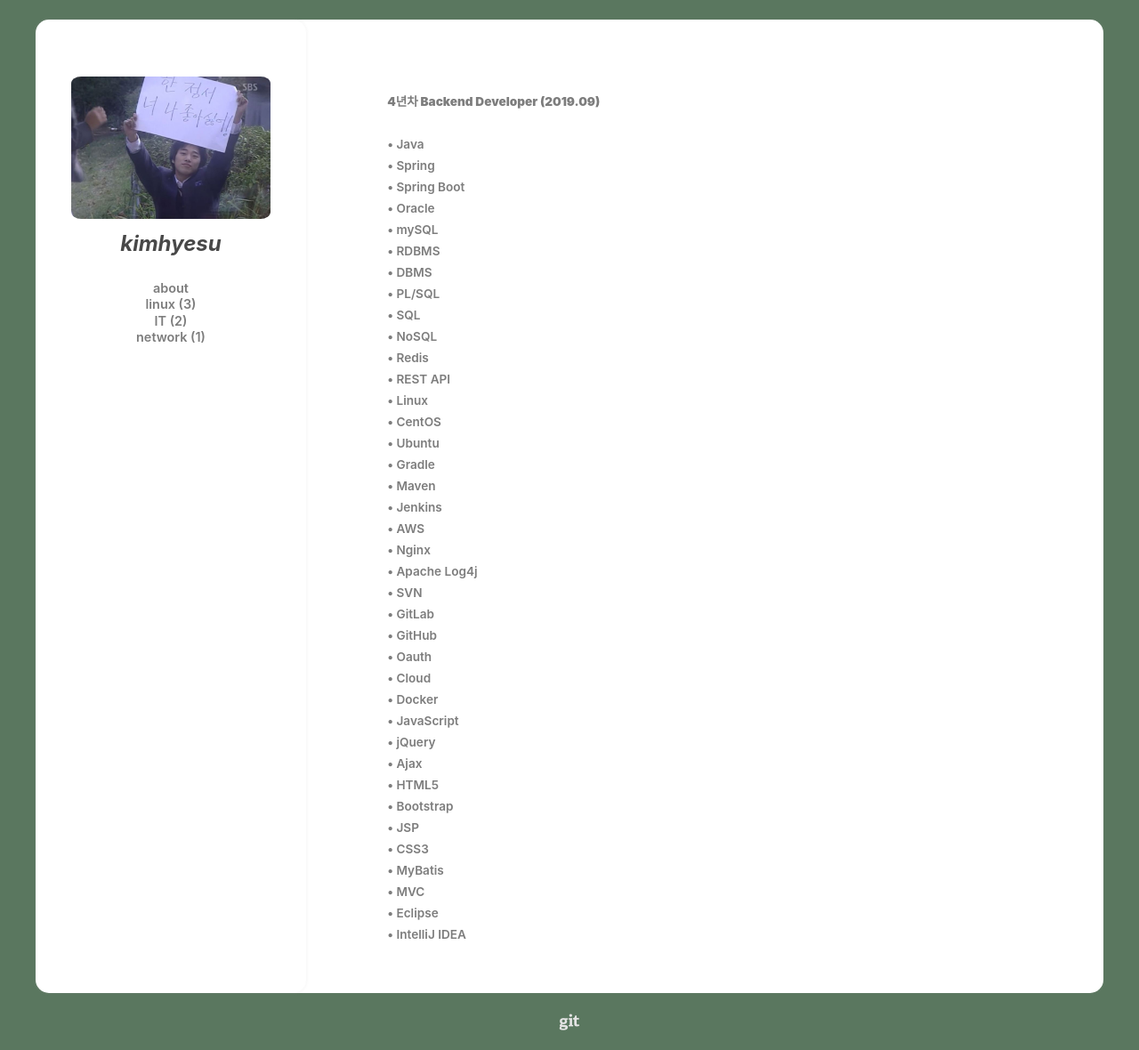
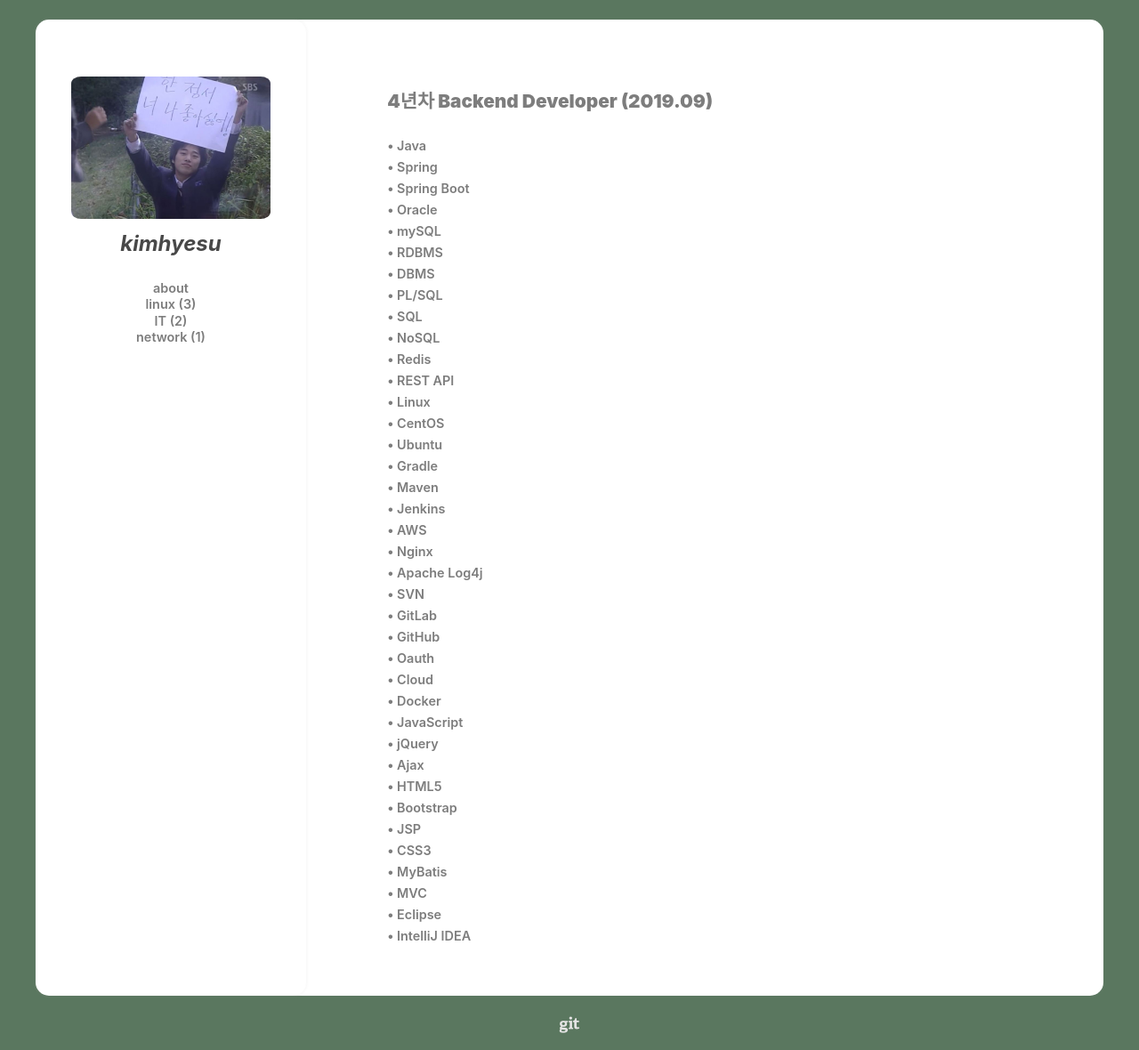
Before and after one commit to hyeesu/hyeesu.github.io, a Jekyll site: the page built from aboutme.html, in a window 1280 px wide. Shown: the whole page at 89% size. Built offline with Jekyll 4.4.1, drawn with Linux system fonts in a browser that asks for light colours; nearby versions of some CDN libraries.

Commit message:
font-size

```diff
--- a/assets/css/main.scss
+++ b/assets/css/main.scss
@@ -125,6 +125,10 @@ body {
     @include breakpoint(medium) {
         zoom: 1;
     }
+}
+
+strong {
+    font-size: 1.3rem;
 }
 
 a {
@@ -582,7 +586,7 @@ img {
 }
 
 .post_content {
-    font-size: 0.85rem;
+    font-size: 0.9rem;
     line-height: 1.5rem;
     color: var(--post_text);
 
```
